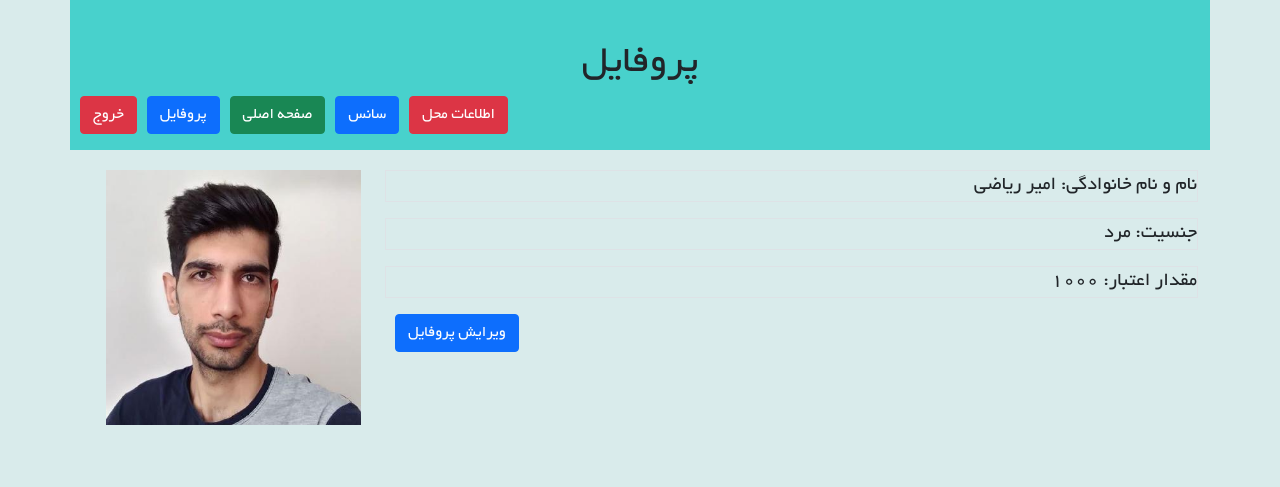
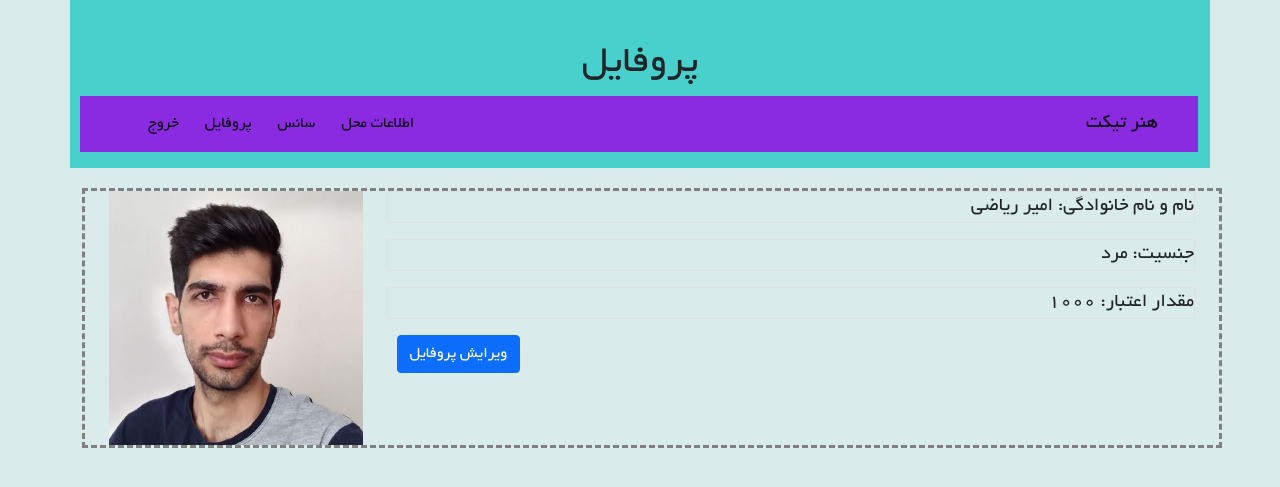
Before and after one commit to amirriazizadeh/concert, a Django app: page /accounts/profile/ in a window 1280 px wide. Shown: the top 487 px of the page. Run offline with Django 4.2, Linux system fonts and the light colour scheme; a user stored in the database is signed in; data comes from the database, SQL or seed files in the repository; both versions use the stored data as it was after the commit; some libraries are stand-ins or nearby versions; some web fonts are replaced.

Commit message:
adding: navbar added

```diff
--- a/static/css/styl.css
+++ b/static/css/styl003.css
@@ -102,3 +102,11 @@ li{
     background-color: aqua;
     border-radius: 10px;
 }
+
+.navbar{
+    background-color: blueviolet !important;
+    margin-left: 10px !important;
+}
+.brdr{
+    border: 3px dashed gray;
+}
--- a/template/accounts/profile.html
+++ b/template/accounts/profile.html
@@ -5,7 +5,7 @@
 {% endblock%}
 
 {% block mainContent %}
-   <div class="row" style="margin-top: 20px;">
+   <div class="row brdr" style="margin-top: 20px;">
 
             <div class="col-md-9">
                 <div >
--- a/template/maintemplate.html
+++ b/template/maintemplate.html
@@ -4,7 +4,7 @@
     <head>
         <title>سامانه فروش بلیط کنسرت</title>
         <link rel="stylesheet" type="text/css" href="{% static 'css/bootstrap.css' %} " >
-        <link rel="stylesheet" type="text/css" href="{% static 'css/styl.css' %} " >
+        <link rel="stylesheet" type="text/css" href="{% static 'css/styl003.css' %} " >
         <link rel="stylesheet" type="text/css" href="{% static 'css/fontawesome.css' %} " >
     </head>
 
@@ -13,16 +13,8 @@
             <div class="row box">
                 <h1>{% block titlepage %} {% endblock%}</h1>
                 <ul class="btnul" >
-                    {% if user.is_authenticated %}
-                    <li><a href="{% url "logout" %}"  class="btn btn-danger">خروج</a></li>
-                    <li><a href="{% url "profile" %}"  class="btn btn-primary">پروفایل</a></li>
-                    {% else %}
-                    <li><a href="{% url "login" %}" class="btn btn-primary">ورود</a></li>
-                    <li><a href="" class="btn btn-primary">ثبت نام</a></li>
-                    {% endif %}
-                    <li><a href="{% url "home" %}" class="btn btn-success">صفحه اصلی</a></li>
-                    <li><a href="{% url "sans" %}" class="btn btn-primary">سانس </a></li>
-                    <li><a href="{% url "locatoins" %}" class="btn btn-danger">اطلاعات محل</a></li>
+                    {% include "partials/navbar.html" %}
+
                     {% block additional %}{% endblock%}
                 </ul>
             </div>
--- /dev/null
+++ b/template/partials/navbar.html
@@ -0,0 +1,42 @@
+<nav class="navbar navbar-expand-lg navbar-light bg-light">
+    <div class="container-fluid">
+      <a class="navbar-brand" href="{% url "home" %}">هنر تیکت</a>
+      <button class="navbar-toggler" type="button" data-bs-toggle="collapse" data-bs-target="#navbarSupportedContent" aria-controls="navbarSupportedContent" aria-expanded="false" aria-label="Toggle navigation">
+        <span class="navbar-toggler-icon"></span>
+      </button>
+      <div class="collapse navbar-collapse" id="navbarSupportedContent">
+        <ul class="navbar-nav me-auto mb-2 mb-lg-0">
+            {% include "partials/search.html" %}
+          <li class="nav-item">
+              <a class="nav-link active" aria-current="page" href="{% url "locatoins" %}">اطلاعات محل</a>
+            </li>
+            <li class="nav-item">
+
+                <a class="nav-link active" aria-current="page" href="{% url "sans" %}">سانس</a>
+            </li>
+            {% if user.is_authenticated %}
+            <li class="nav-item">
+                <a class="nav-link active" aria-current="page" href="{% url "profile" %}"  class="btn btn-primary">پروفایل</a>
+            </li>
+            <li class="nav-item">
+                <a class="nav-link active" aria-current="page" href="{% url "logout" %}"  class="btn btn-danger">خروج</a>
+            </li>
+            {% else %}
+            <li class="nav-item">
+                <a class="nav-link active" aria-current="page" href="{% url "login" %}" class="btn btn-primary">ورود</a>
+            </li>
+            <li class="nav-item">
+                <a class="nav-link active" aria-current="page" href="" class="btn btn-primary">ثبت نام</a>
+            </li>
+
+            {% endif %}
+          </li>
+
+          <li class="nav-item">
+            <a class="nav-link" href=""></a>
+          </li>
+        </ul>
+
+      </div>
+    </div>
+  </nav>
--- a/template/partials/search.html
+++ b/template/partials/search.html
@@ -1,5 +1,7 @@
 <form action="" method="get">
     {% csrf_token %}
     {{ searchForm }}
+    {% if searchForm %}
     <input class="btn btn-primary" type="submit" value="جست و جو">
+    {% endif %}
 </form>
--- a/template/ticketSales/listconcert.html
+++ b/template/ticketSales/listconcert.html
@@ -4,7 +4,7 @@
     لیست کنسرت ها
 {% endblock%}
 {% block additional %}
-    {% include "partials/search.html" %}
+
 {% endblock%}
 
 {% block mainContent %}
```
Also changed, not shown: db.sqlite3.
